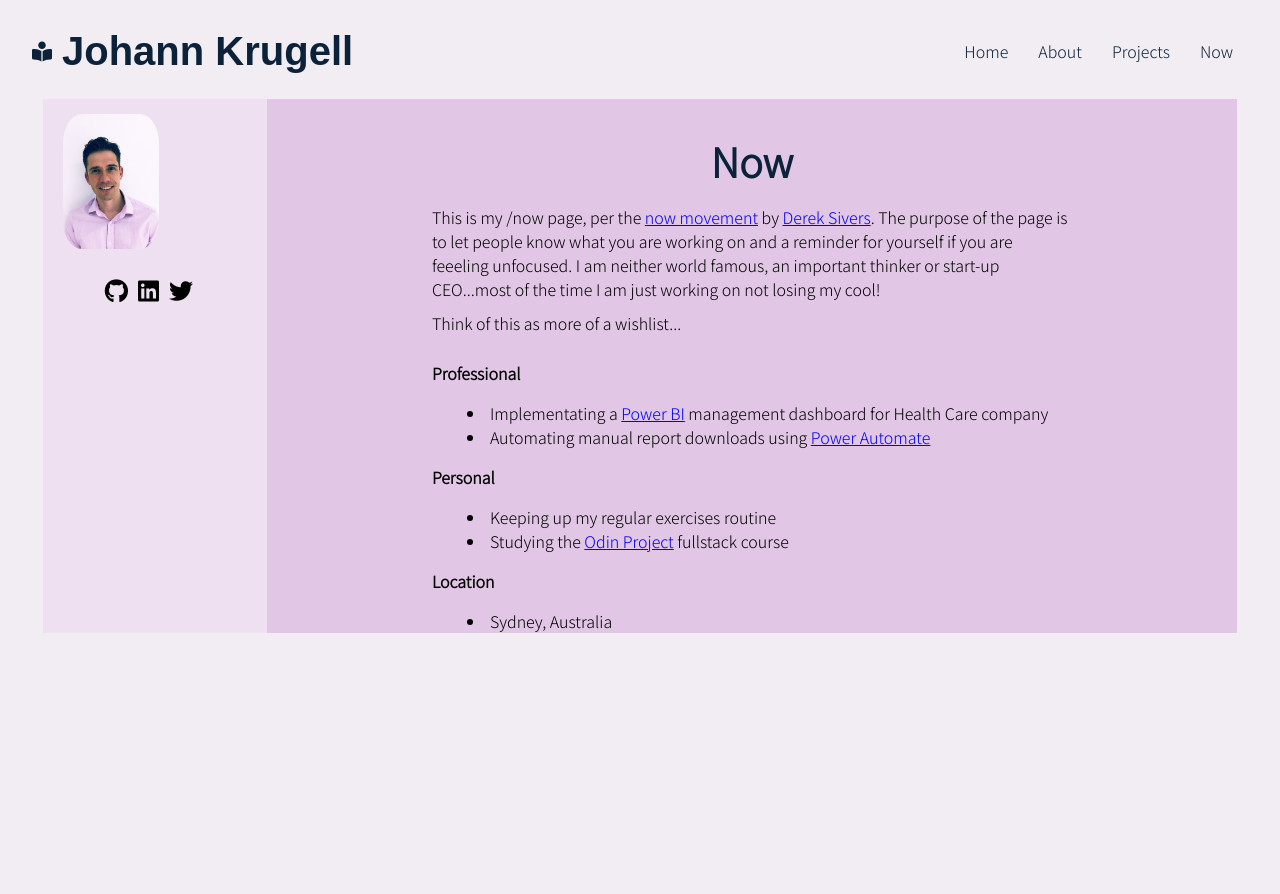
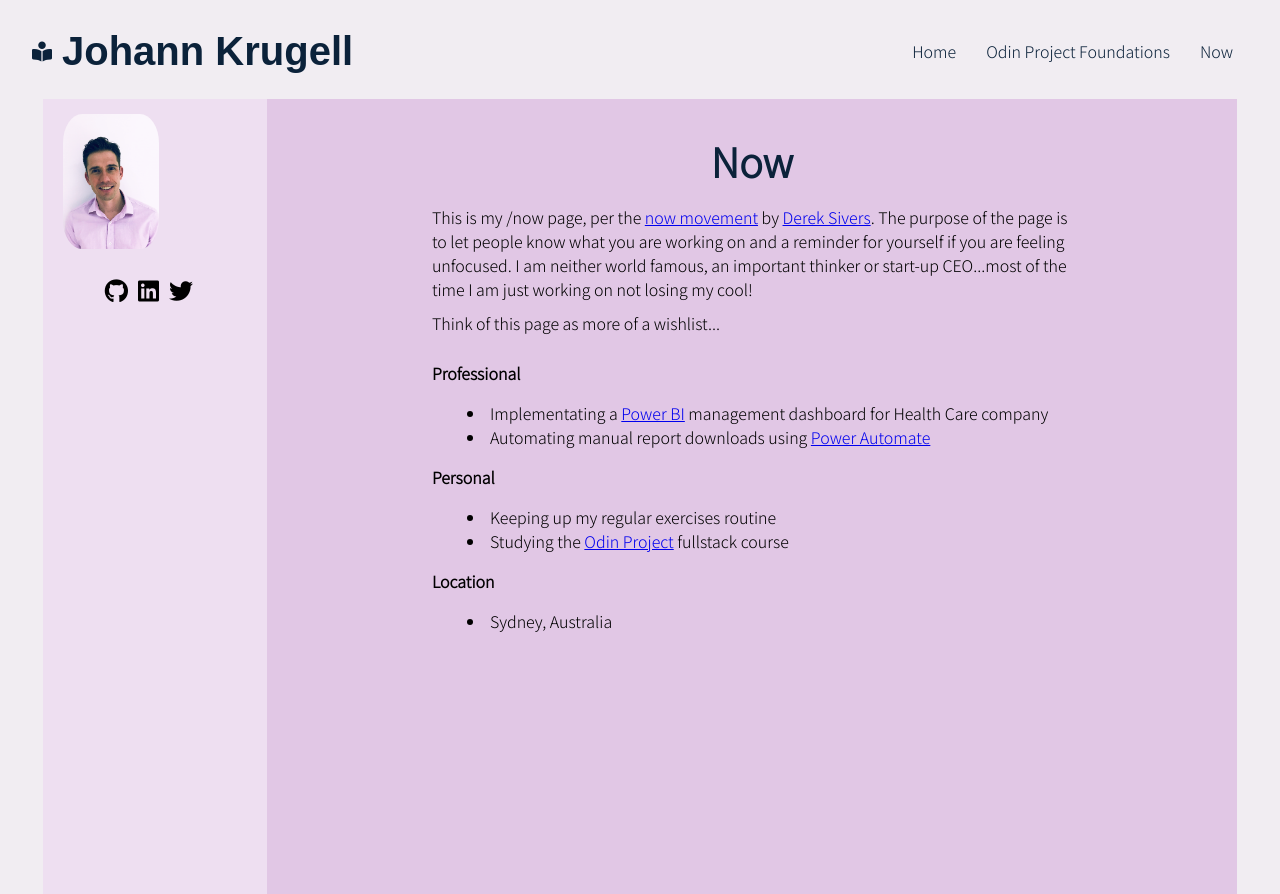
Before and after one commit to johannkrugell/johannkrugell.com, a plain HTML site: page now.html in a window 1280 px wide. Before the commit the page ends 800 px from the top, so only its background shows below. Drawn offline with Linux system fonts and the light colour scheme; a web font is replaced by a local one.

Commit message:
REMOVE THE LINKS TO ABOUT PAGE Remove the links to the about page on header and updated across the site to the Odin Project Foundations
On branch remove-about-page
Changes to be committed:
modified:   css/stylesheet.css
modified:   index.html
modified:   now.html
modified:   projects.html

```diff
--- a/css/stylesheet.css
+++ b/css/stylesheet.css
@@ -2,7 +2,7 @@ html, body {
   background-color: rgb(241, 237, 242);
   padding-bottom: 15px;
 
-  /*height: 100%;*/
+  height: 100%;
 }
 
 /* Header */
--- a/now.html
+++ b/now.html
@@ -24,8 +24,7 @@
       <div class="header-options">
         <ul class="header-links">
           <li><a href="./index.html">Home</a></li>
-          <li><a href="./about.html">About</a></li>
-          <li><a href="./projects.html">Projects</a></li>
+          <li><a href="./projects.html">Odin Project Foundations</a></li>
           <li><a href="./now.html">Now</a></li>
         </ul>
       </div>
@@ -45,12 +44,12 @@
           This is my /now page, per the <a href="https://sive.rs/nowff">now
           movement</a> by <a href="https://sive.rs/">Derek Sivers</a>. The
           purpose of the page is to let people know what you are working on and
-          a reminder for yourself if you are feeeling unfocused. I am neither
+          a reminder for yourself if you are feeling unfocused. I am neither
           world famous, an important thinker or start-up CEO...most of the time
           I am just working on not losing my cool!
         </p>
         <p class="paragraph">
-          Think of this as more of a wishlist...
+          Think of this page as more of a wishlist...
         </p>
           <ul class="now-professional">Professional</ul>
             <li class="list-now-professional">Implementating a
```
Also changed, not shown: index.html (+1 -2 lines), projects.html (+2 -3 lines).
